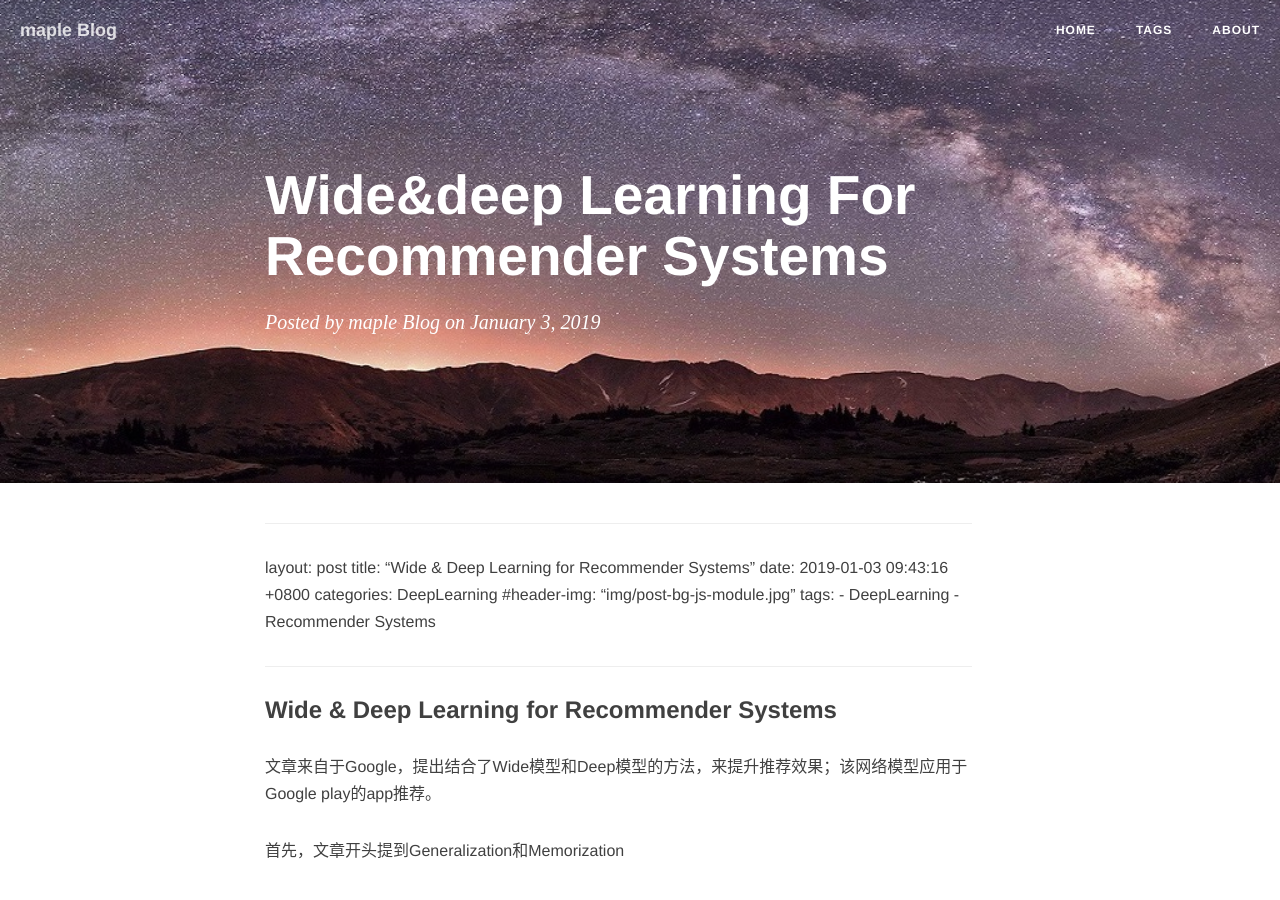
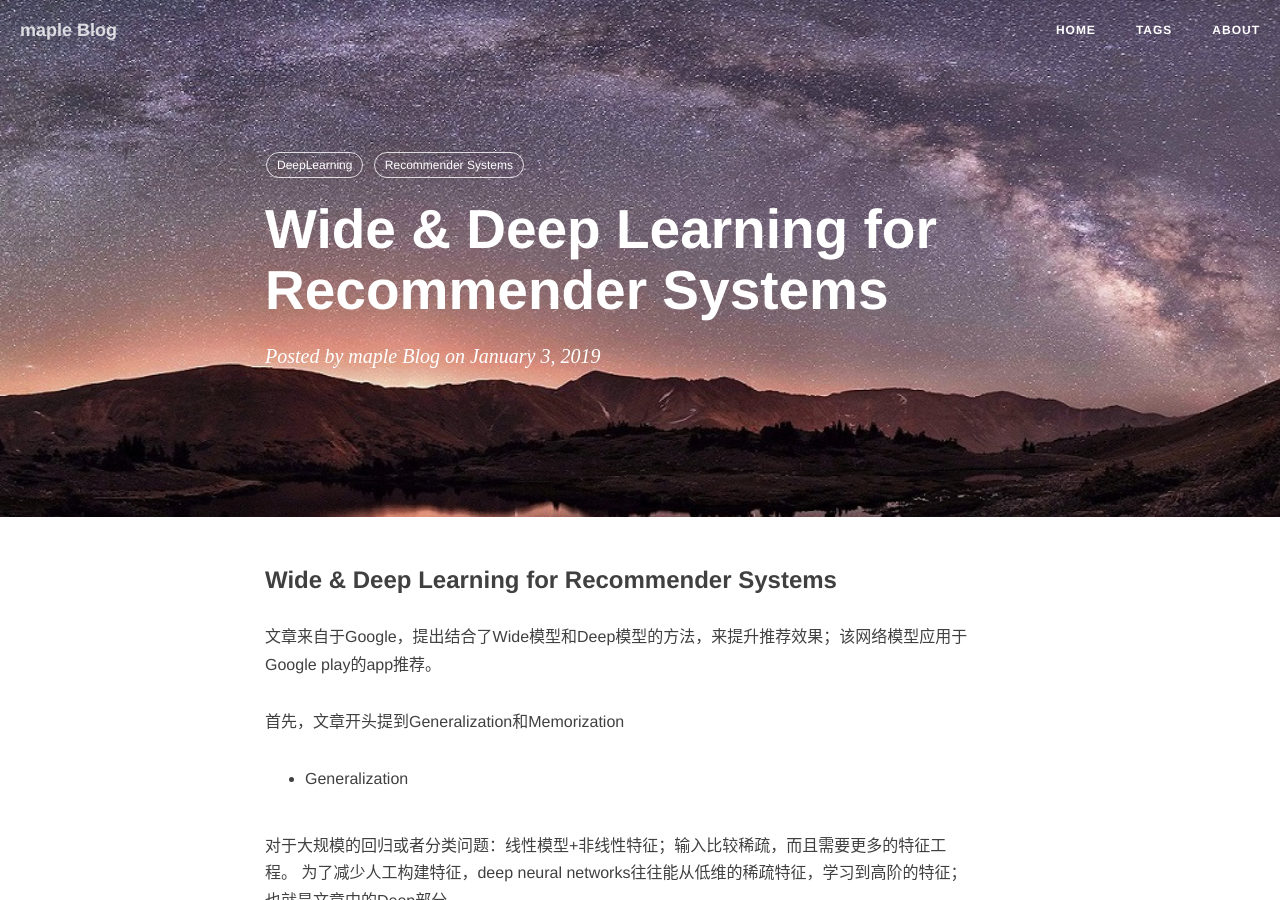
Before and after one commit to y521263/y521263.github.io, a Jekyll site: the page built from _posts/2019-01-03-Wide&Deep-Learning-for-Recommender-Systems.md, in a window 1280 px wide and 900 px high. Built offline with Jekyll 4.4.1, drawn with Linux system fonts in a browser that asks for light colours; nearby versions of some CDN libraries; our own code applies the rules of GitHub Pages for plain Markdown files; formulas are drawn with MathJax 3; comment, search, counter and statistics services are not loaded; some of the changed lines change nothing that is shown.

Commit message:
wide deep

```diff
--- a/_posts/2019-01-03-Wide&Deep-Learning-for-Recommender-Systems.md
+++ b/_posts/2019-01-03-Wide&Deep-Learning-for-Recommender-Systems.md
@@ -1,5 +1,3 @@
-<script type="text/javascript" src="http://cdn.mathjax.org/mathjax/latest/MathJax.js?config=TeX-AMS-MML_HTMLorMML"></script>
-
 ---
 layout: post
 title:  "Wide & Deep Learning for Recommender Systems"
@@ -99,3 +97,5 @@ $$P(Y=1|x)=(w^T_{wide}[x,\phi(x)]+w^T_{deep}a^{(l_f)}+b)$$
 ### 参考
 
 1、[Wide & Deep Learning for Recommender Systems](https://arxiv.org/pdf/1606.07792.pdf)
+
+<script type="text/javascript" src="http://cdn.mathjax.org/mathjax/latest/MathJax.js?config=TeX-AMS-MML_HTMLorMML"></script>
```
